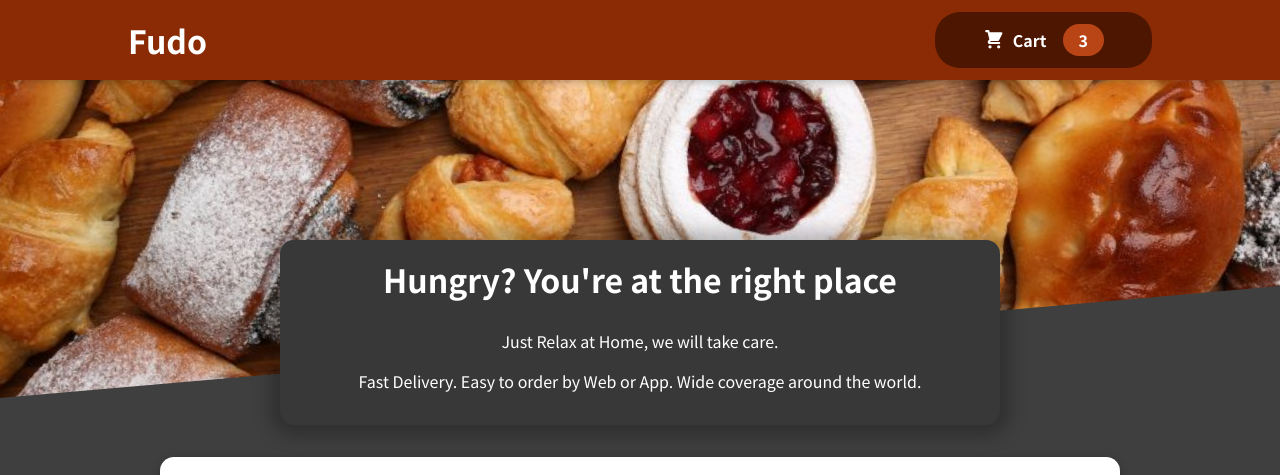
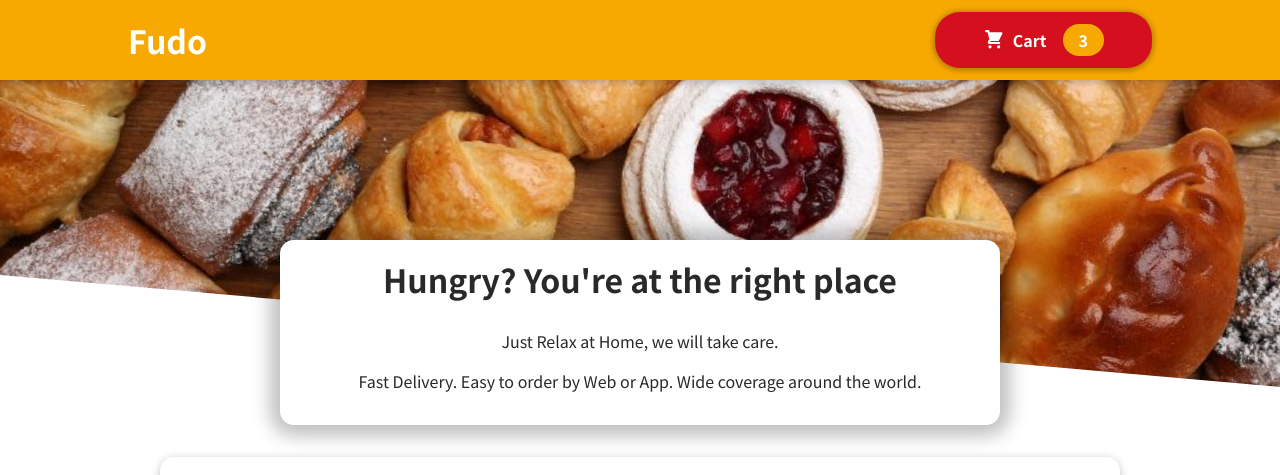
Before and after one commit to jsfinesse/Food-Order-App, a React (Create React App) app: page / in a window 1280 px wide. Shown: the top 475 px of the page. Built offline with nearby package versions, Linux system fonts and the light colour scheme.

Commit message:
Adjusted CSS

```diff
--- a/src/components/Layout/Header.module.css
+++ b/src/components/Layout/Header.module.css
@@ -4,7 +4,7 @@
     left: 0;
     width: 100%;
     height: 5rem;
-    background-color: #8a2b06;
+    background-color: #F7A801;
     color: white;
     display: flex;
     justify-content: space-between;
@@ -25,5 +25,5 @@
     width: 110%;
     height: 100%;
     object-fit: cover;
-    transform: rotateZ(-5deg) translateY(-4rem) translateX(-1rem);
+    transform: rotateZ(5deg) translateY(-4rem) translateX(-1rem);
 }
--- a/src/components/Layout/HeaderCartButton.module.css
+++ b/src/components/Layout/HeaderCartButton.module.css
@@ -2,14 +2,15 @@
     cursor: pointer;
     font: inherit;
     border: none;
-    background-color: #4d1601;
-    color: white;
+    background-color: #D4101E;
+    color: #fff;
     padding: 0.75rem 3rem;
     display: flex;
     justify-content: space-around;
     align-items: center;
     border-radius: 25px;
     font-weight: bold;
+    box-shadow: 0 1px 5px 2px rgba(0, 0, 0, 0.25);
   }
 
   .button:hover,
@@ -24,7 +25,7 @@
   }
 
   .badge {
-    background-color: #b94517;
+    background-color: #F7A801;
     padding: 0.25rem 1rem;
     border-radius: 25px;
     margin-left: 1rem;
--- a/src/components/Meals/MealsSummary.module.css
+++ b/src/components/Meals/MealsSummary.module.css
@@ -5,8 +5,8 @@
     margin: auto;
     margin-top: -10rem;
     position: relative;
-    background-color: #383838;
-    color: white;
+    background-color: white;
+    color: #29292B;
     border-radius: 14px;
     padding: 1rem;
     box-shadow: 0 1px 18px 10px rgba(0, 0, 0, 0.25);
--- a/src/index.css
+++ b/src/index.css
@@ -10,5 +10,5 @@ html {
 
 body {
   margin: 0;
-  background-color: #3f3f3f;
+  background-color: #fff;
 }
```
